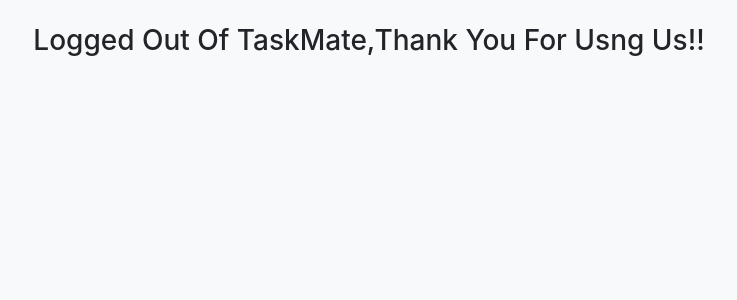
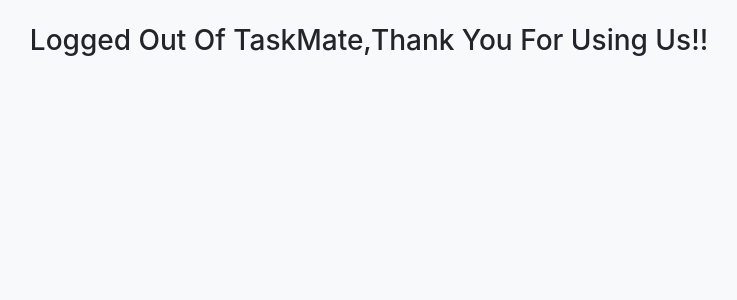
Before and after one commit to SaiSatyaJagannadh/taskmate, a Django app: page /account/logout in a window 1280 px wide. Shown: the part 65-365 px from the top of the page, without its empty margins (271-1008 px from the left). Run offline with Django 3.2, Linux system fonts and the light colour scheme; some libraries are stand-ins or nearby versions.

Commit message:
'updated'

```diff
--- a/templates/base.html
+++ b/templates/base.html
@@ -39,7 +39,7 @@
 
      {% if user.is_authenticated %}
      <div class="form-inline  my-2 my-lg-0">
-     <div class='p-3 mb-2  bg-dark text-white mr-2'>Looged In As "{{user.username}}" </div>
+     <div class='p-3 mb-2  bg-dark text-white mr-2'>Logged In As "{{user.username}}" </div>
       <a href="{% url 'logout' %}"">
 
       <button class="btn btn-outline-success  my-2 my-sm-0" type="submit">LOGOUT</button>
--- a/users_app/templates/logout.html
+++ b/users_app/templates/logout.html
@@ -10,7 +10,7 @@
 <div class='container'>
 
 </br>
-<center><h3> Logged Out Of TaskMate,Thank You For Usng Us!!</h3></center>
+<center><h3> Logged Out Of TaskMate,Thank You For Using Us!!</h3></center>
 
 
 </div>
```
